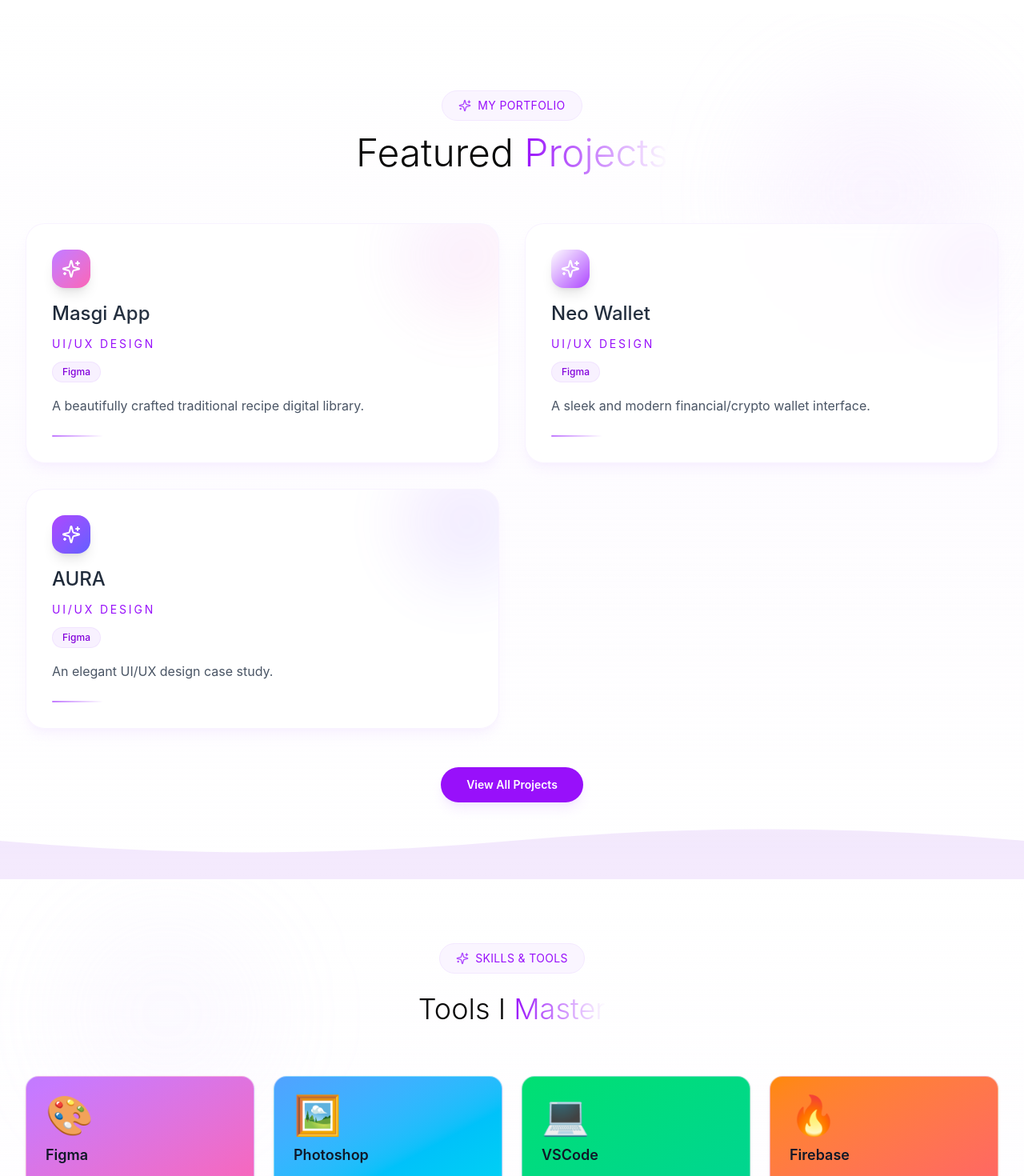
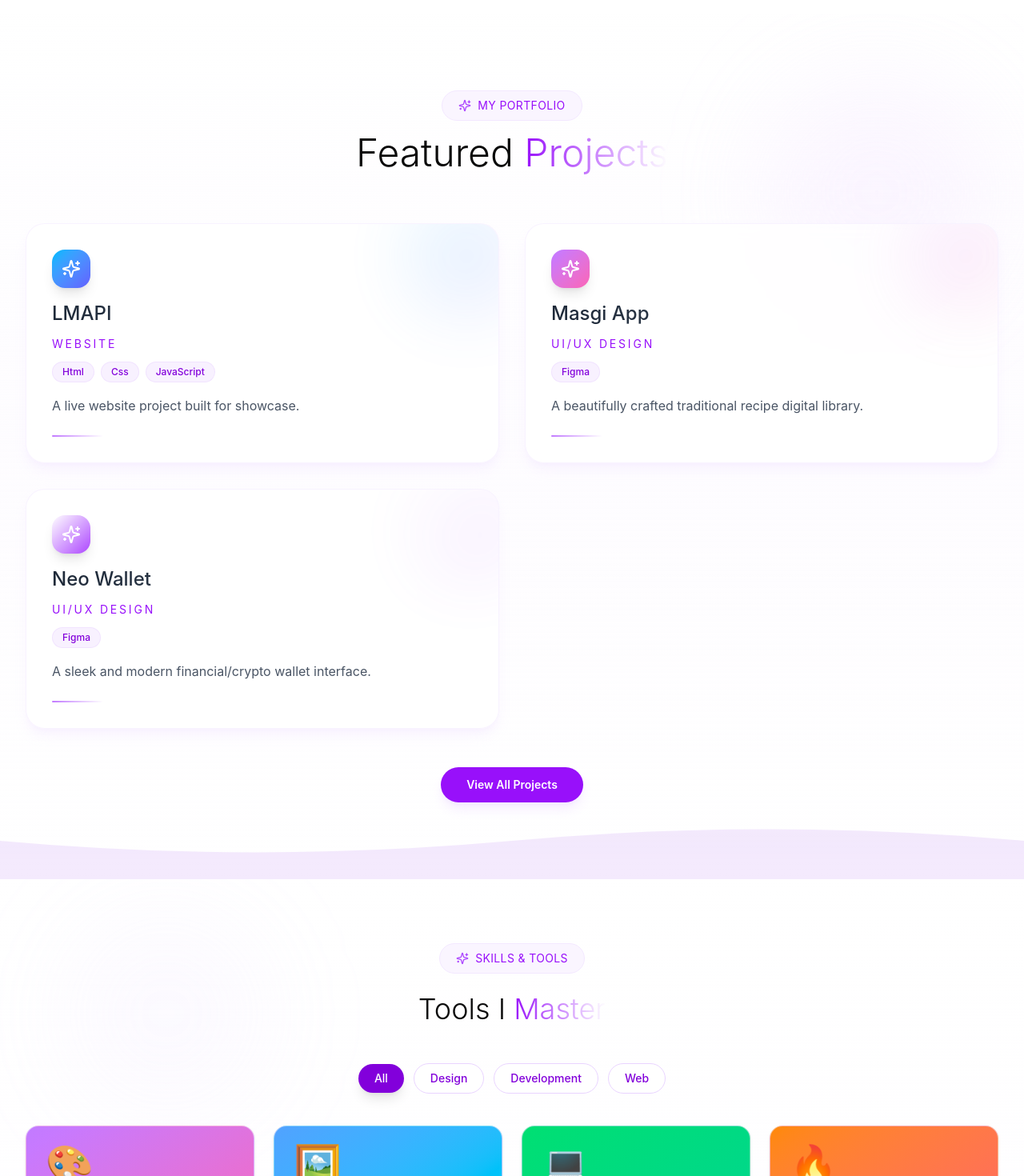
Before and after one commit to Shahd1982001/My-Portfolio, a React (Vite) app: page / in a window 1280 px wide. Shown: the part 1330-2800 px from the top of the page at 80% size. Built offline with nearby package versions, Linux system fonts and the light colour scheme.

Commit message:
Update projects data

```diff
--- a/src/app/components/ProjectDetailsModal.tsx
+++ b/src/app/components/ProjectDetailsModal.tsx
@@ -1,6 +1,7 @@
-import { useEffect } from "react";
+import { useEffect, useState } from "react";
 import { AnimatePresence, motion } from "motion/react";
 import { Project } from "../data/projectsData";
+import { ImageModal } from "./ImageModal";
 
 interface ProjectDetailsModalProps {
   isOpen: boolean;
@@ -9,14 +10,25 @@ interface ProjectDetailsModalProps {
 }
 
 export function ProjectDetailsModal({ isOpen, project, onClose }: ProjectDetailsModalProps) {
+  const [imageOpen, setImageOpen] = useState(false);
+
   useEffect(() => {
     if (!isOpen) return;
 
     const originalOverflow = document.body.style.overflow;
     document.body.style.overflow = "hidden";
 
+    const footer = document.querySelector("footer") as HTMLElement | null;
+    const originalFooterVisibility = footer?.style.visibility;
+    if (footer) {
+      footer.style.visibility = "hidden";
+    }
+
     return () => {
       document.body.style.overflow = originalOverflow || "";
+      if (footer) {
+        footer.style.visibility = originalFooterVisibility || "";
+      }
     };
   }, [isOpen]);
 
@@ -52,11 +64,18 @@ export function ProjectDetailsModal({ isOpen, project, onClose }: ProjectDetails
                 {project.imageSrc ? (
                   <div className="relative overflow-hidden rounded-[2rem] border border-purple-100/40 bg-purple-50/70 shadow-lg shadow-purple-100/20">
                     <div className="absolute inset-x-0 top-0 h-24 bg-gradient-to-r from-purple-200/70 via-transparent to-transparent" />
-                    <img
-                      src={project.imageSrc}
-                      alt={project.imageAlt ?? project.title}
-                      className="h-full w-full max-h-[560px] object-cover"
-                    />
+                    <button
+                      type="button"
+                      onClick={() => setImageOpen(true)}
+                      className="group block w-full cursor-pointer"
+                      aria-label="Open image fullscreen"
+                    >
+                      <img
+                        src={project.imageSrc}
+                        alt={project.imageAlt ?? project.title}
+                        className="h-full w-full max-h-[560px] object-cover transition duration-300 group-hover:scale-[1.02]"
+                      />
+                    </button>
                   </div>
                 ) : null}
 
@@ -103,9 +122,20 @@ export function ProjectDetailsModal({ isOpen, project, onClose }: ProjectDetails
                     ) : null}
                   </div>
 
-                  {(project.prototypeLink || project.designFileLink) ? (
+                  {(project.prototypeLink || project.designFileLink || project.websiteLink) ? (
                     <>
                       <div className="grid gap-3 sm:grid-cols-2">
+                        {project.websiteLink ? (
+                          <a
+                            href={project.websiteLink}
+                            target="_blank"
+                            rel="noopener noreferrer"
+                            className="inline-flex items-center justify-center rounded-full border border-purple-200/70 bg-purple-700 px-5 py-3 text-sm font-semibold text-white shadow-sm transition hover:bg-purple-800"
+                          >
+                            VIEW WEBSITE
+                          </a>
+                        ) : null}
+
                         {project.prototypeLink ? (
                           <a
                             href={project.prototypeLink}
@@ -137,6 +167,12 @@ export function ProjectDetailsModal({ isOpen, project, onClose }: ProjectDetails
               </div>
             </motion.div>
           </motion.div>
+          <ImageModal
+            isOpen={imageOpen}
+            imageSrc={project.imageSrc ?? ""}
+            imageAlt={project.imageAlt ?? project.title}
+            onClose={() => setImageOpen(false)}
+          />
         </>
       )}
     </AnimatePresence>
--- a/src/app/components/Skills.tsx
+++ b/src/app/components/Skills.tsx
@@ -1,14 +1,23 @@
+import { useState } from "react";
 import { motion } from "motion/react";
 import { Sparkles } from "lucide-react";
 
 const skills = [
-  { name: "Figma", icon: "🎨", color: "from-purple-400 to-pink-400" },
-  { name: "Photoshop", icon: "🖼️", color: "from-blue-400 to-cyan-400" },
-  { name: "VSCode", icon: "💻", color: "from-green-400 to-emerald-400" },
-  { name: "Firebase", icon: "🔥", color: "from-orange-400 to-red-400" },
+  { name: "Figma", icon: "🎨", color: "from-purple-400 to-pink-400", category: "Design" },
+  { name: "Photoshop", icon: "🖼️", color: "from-blue-400 to-cyan-400", category: "Design" },
+  { name: "VSCode", icon: "💻", color: "from-green-400 to-emerald-400", category: "Development" },
+  { name: "Firebase", icon: "🔥", color: "from-orange-400 to-red-400", category: "Development" },
+  { name: "Flutter", icon: "🎯", color: "from-cyan-400 to-blue-500", category: "Development" },
+  { name: "HTML", icon: "📄", color: "from-orange-300 to-yellow-300", category: "Web" },
+  { name: "CSS", icon: "🎨", color: "from-blue-300 to-indigo-300", category: "Web" },
 ];
 
+const categories = ["All", "Design", "Development", "Web"];
+
 export function Skills() {
+  const [selectedCategory, setSelectedCategory] = useState("All");
+  const filteredSkills = selectedCategory === "All" ? skills : skills.filter((skill) => skill.category === selectedCategory);
+
   return (
     <section className="py-20 px-8 bg-gradient-to-b from-white to-purple-50/20 relative overflow-hidden">
       <div className="absolute top-10 left-20 w-64 h-64 bg-purple-200/10 rounded-full blur-3xl"></div>
@@ -19,7 +28,7 @@ export function Skills() {
           whileInView={{ opacity: 1, y: 0 }}
           viewport={{ once: true }}
           transition={{ duration: 0.6 }}
-          className="text-center space-y-6 mb-16"
+          className="text-center space-y-6 mb-12"
         >
           <div className="inline-flex items-center gap-2 px-5 py-2 bg-purple-50 rounded-full border border-purple-100">
             <Sparkles className="w-4 h-4 text-purple-500" />
@@ -31,20 +40,38 @@ export function Skills() {
           </h2>
         </motion.div>
 
+        <div className="mb-10 flex flex-wrap items-center justify-center gap-3">
+          {categories.map((category) => (
+            <button
+              key={category}
+              type="button"
+              onClick={() => setSelectedCategory(category)}
+              className={`px-5 py-2 rounded-full text-sm font-medium transition ${
+                selectedCategory === category
+                  ? "bg-purple-700 text-white shadow-lg"
+                  : "bg-white border border-purple-200 text-purple-700 hover:bg-purple-50"
+              }`}
+            >
+              {category}
+            </button>
+          ))}
+        </div>
+
         <div className="grid grid-cols-1 sm:grid-cols-2 md:grid-cols-4 gap-6">
-          {skills.map((skill, index) => (
+          {filteredSkills.map((skill, index) => (
             <motion.div
               key={skill.name}
               initial={{ opacity: 0, y: 20 }}
               whileInView={{ opacity: 1, y: 0 }}
               viewport={{ once: true }}
-              transition={{ duration: 0.5, delay: index * 0.1 }}
+              transition={{ duration: 0.5, delay: index * 0.08 }}
               whileHover={{ y: -8, scale: 1.05 }}
               className={`group p-6 rounded-2xl bg-gradient-to-br ${skill.color} bg-opacity-10 border border-purple-100/50 shadow-sm hover:shadow-lg transition-all cursor-default`}
             >
               <div className="text-5xl mb-3">{skill.icon}</div>
               <h3 className="text-lg font-semibold text-gray-900">{skill.name}</h3>
-              <div className="mt-3 h-1 w-8 bg-gradient-to-r from-purple-400 to-transparent rounded-full group-hover:w-16 transition-all duration-300"></div>
+              <p className="mt-2 text-sm text-slate-600 uppercase tracking-[0.18em]">{skill.category}</p>
+              <div className="mt-4 h-1 w-8 bg-gradient-to-r from-purple-400 to-transparent rounded-full group-hover:w-16 transition-all duration-300"></div>
             </motion.div>
           ))}
         </div>
--- a/src/app/data/projectsData.ts
+++ b/src/app/data/projectsData.ts
@@ -9,6 +9,10 @@ export interface Project {
   designFileLink?: string;
   imageSrc?: string;
   imageAlt?: string;
+  // Optional links for website / app projects
+  websiteLink?: string; // use for live website URLs
+  // appLink?: string; // use for app store or direct app page URLs
+  // apkLink?: string; // use for APK download links
   details?: {
     en?: string;
     ar?: string;
@@ -16,6 +20,40 @@ export interface Project {
 }
 
 export const projectsData: Project[] = [
+  // Example placeholders for future website/app entries:
+  {
+    id: "lmapi-libya.netlify",
+    title: "LMAPI",
+    description: "A live website project built for showcase.",
+    category: "Website",
+    tools: ["Html", "Css", "JavaScript"],
+    websiteLink: "https://lmapi-libya.netlify.app/",
+    gradient: "from-sky-400 to-indigo-500",
+    details: {
+      en: "Discover the rich heritage of Libyan traditional medicine. Explore a comprehensive digital database of medicinal and aromatic plants found in Libya, their uses, properties, and cultural significance.",
+      ar: "اكتشف التراث الغني للطب التقليدي الليبي. استعرض قاعدة بيانات رقمية شاملة للنباتات الطبية والعطرية الموجودة في ليبيا، مع معلومات عن استخداماتها وخصائصها وأهميتها الثقافية.",
+    },
+  },
+
+
+  //*********************************************************************/
+  // {
+  //   id: "my-flutter-app",
+  //   title: "My Flutter App",
+  //   description: "A Flutter application demo with APK download.",
+  //   category: "Application",
+  //   tools: ["Flutter"],
+  //   appLink: "https://example.com/app-page",
+  //   apkLink: "https://example.com/my-app.apk",
+  //   gradient: "from-teal-400 to-cyan-500",
+  //   details: {
+  //     en: "A demo app listed as a project with a download link.",
+  //     ar: "تطبيق تجريبي مع رابط تنزيل APK.",
+  //   },
+  // },
+
+
+  //*********************************************************************/
   {
     id: "masgi-app",
     title: "Masgi App",
@@ -68,6 +106,9 @@ export const projectsData: Project[] = [
   //   designFileLink: "https://www.figma.com/file/roboleg-app",
   //   gradient: "from-pink-400 to-purple-400"
   // },
+
+
+   //*********************************************************************/
   {
     id: "brand-logo-set",
     title: "Lipstick Design",
```
